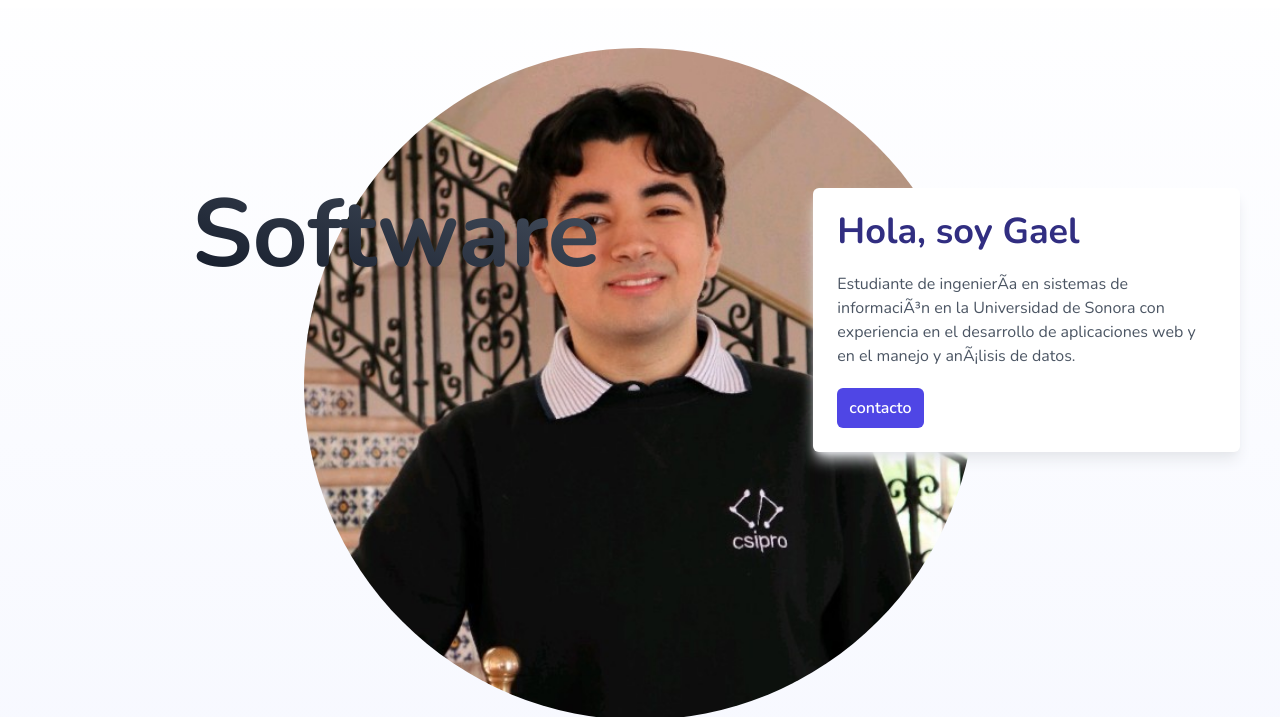
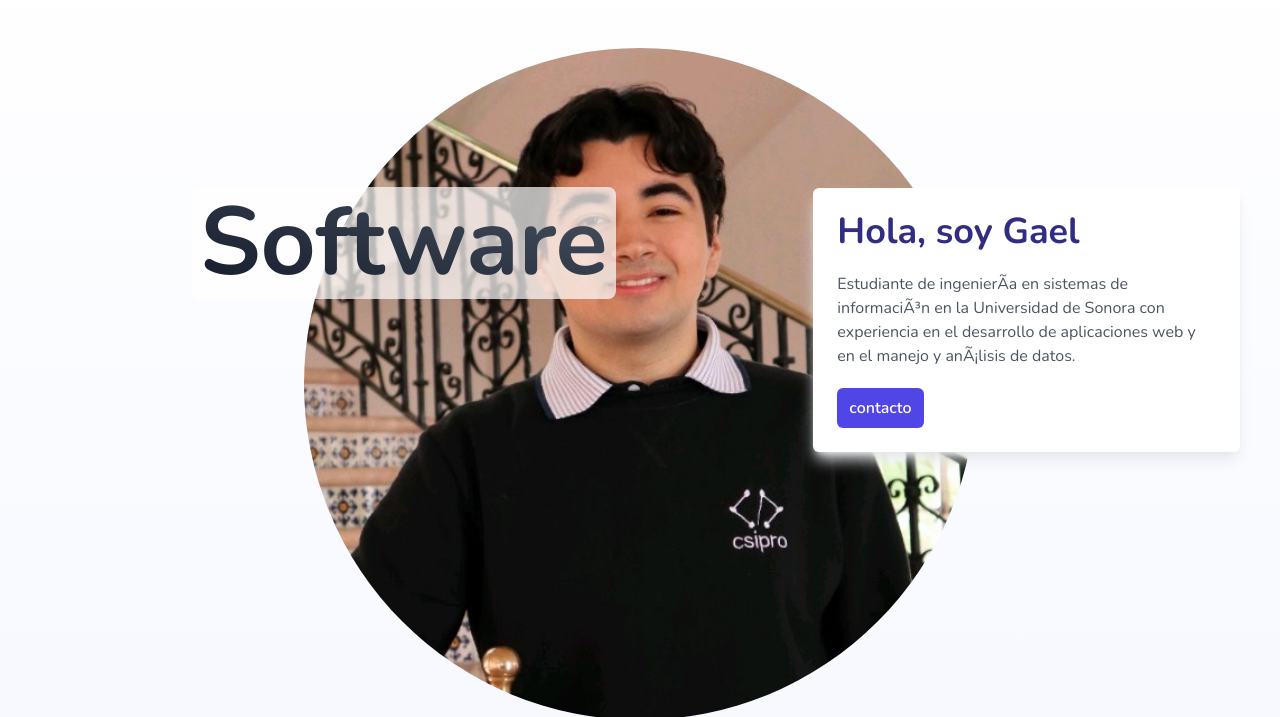
Before and after one commit to dsGael/Curriculum, a website: page index.html in a window 1280 px wide. Shown: the part 80-797 px from the top of the page. Drawn offline with nearby package versions, Linux system fonts and the light colour scheme.

Commit message:
ahora si

```diff
--- a/index.html
+++ b/index.html
@@ -67,11 +67,12 @@
 
       <!-- animated text-->
       <div
-        class="absolute top-1/3 left-5 text-xl sm:left-10 sm:text-4xl md:left-1/4 md:text-6xl lg:left-5 xl:left-48 xl:text-8xl font-bold"
-      >
-        <span class="bg-gradient-to-bl from-gray-600 to-gray-900 bg-clip-text text-transparent">Software</span>
-        <p id="text" class="bg-gradient-to-bl from-blue-500 to-indigo-600 bg-clip-text text-transparent"></p>
-      </div>
+      class="absolute top-1/3 left-5 text-xl sm:left-10 sm:text-4xl md:left-1/4 md:text-6xl lg:left-5 xl:left-48 xl:text-8xl font-bold bg-white/70 rounded-lg p-2"
+    >
+      <span class="bg-gradient-to-bl from-gray-600 to-gray-900 bg-clip-text text-transparent">Software</span>
+      <p id="text" class="bg-gradient-to-bl from-blue-500 to-indigo-600 bg-clip-text text-transparent"></p>
+    </div>
+
       <!-- texts-->
       <div
         class="sm:hidden lg:flex flex-col gap-5 rounded-md shadow-lg shadow-gray-200 absolute top-0 bottom-0 m-auto right-10 bg-white p-6 h-fit w-1/3"
```
Also changed, not shown: css/style.css.
